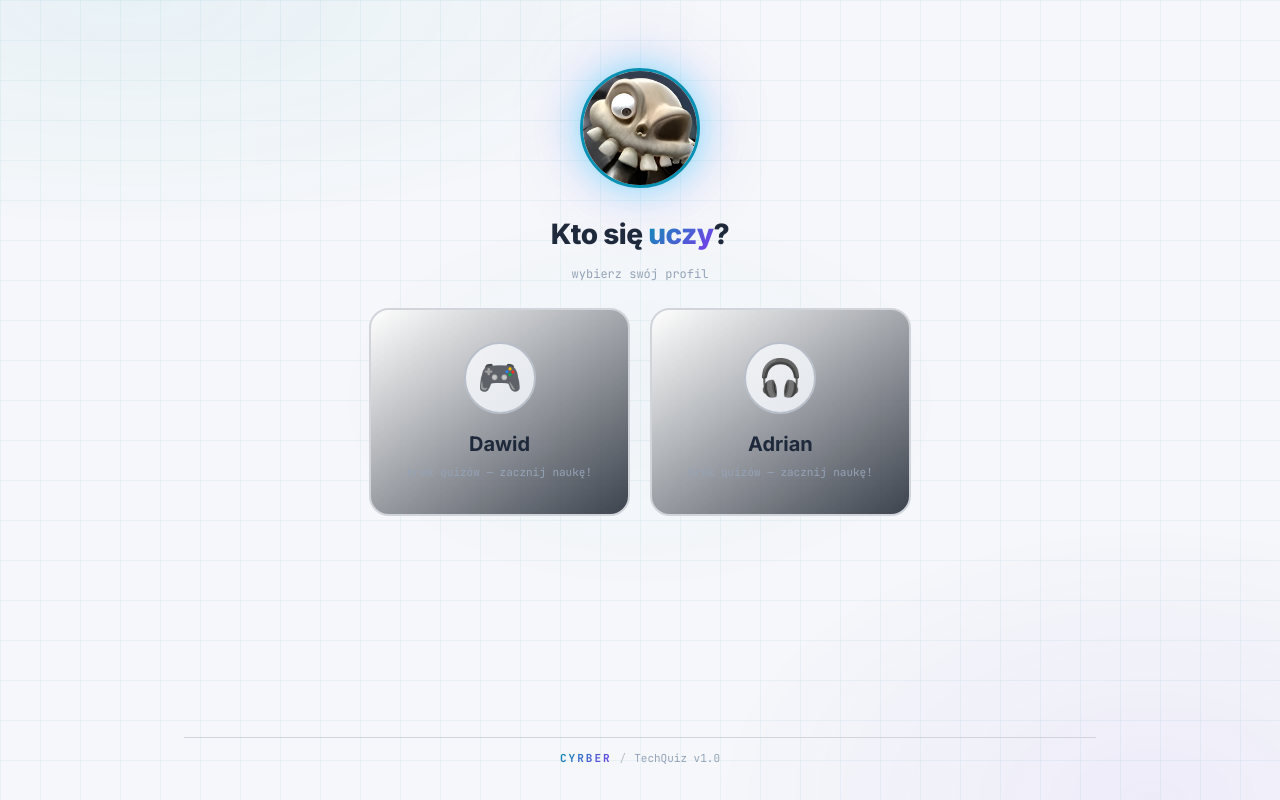
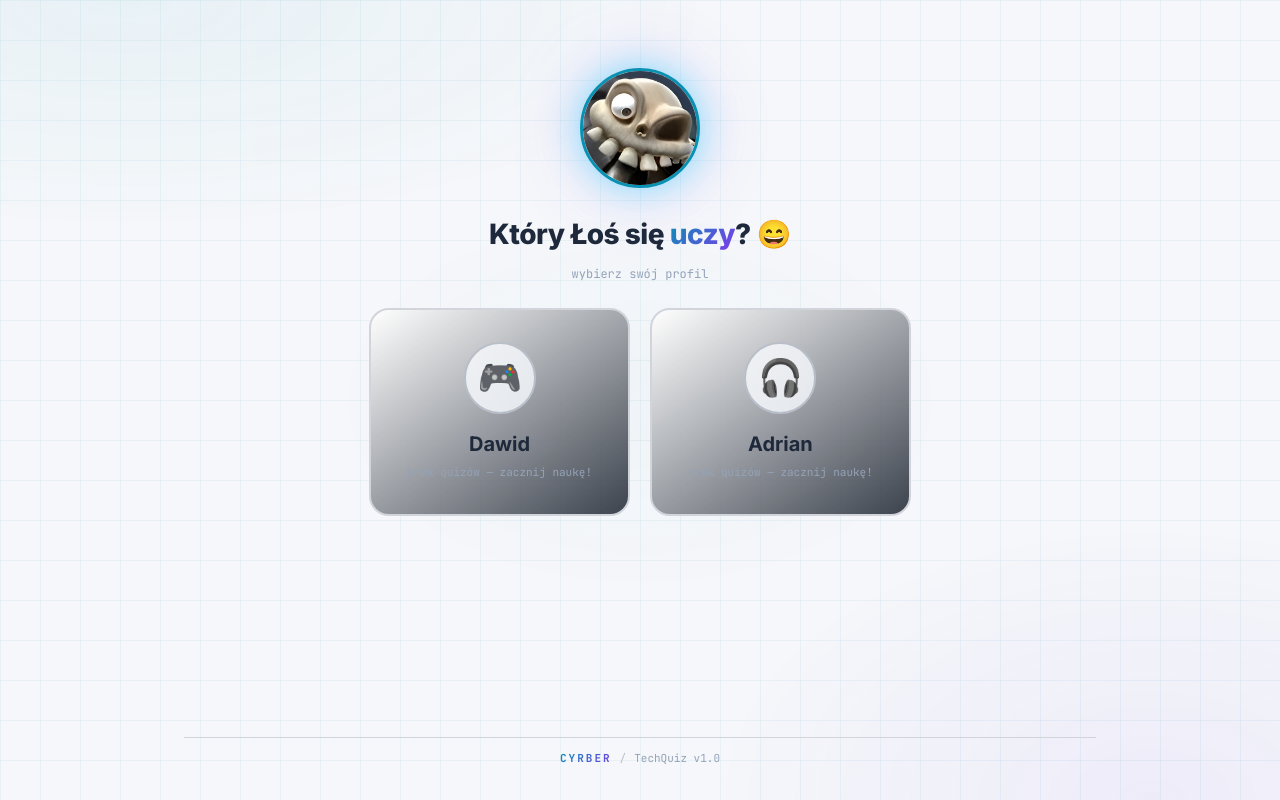
Before and after one commit to m-wilkowski/techquiz, a website: page public/index.html in a window 1280 px wide. Drawn offline with Linux system fonts and the light colour scheme; no server answers.

Commit message:
Change title to Który Łoś się uczy

```diff
--- a/public/index.html
+++ b/public/index.html
@@ -1440,7 +1440,7 @@ select:focus { border-color: var(--accent); }
   <div class="screen active" id="screenProfile">
     <div class="profile-screen">
       <img src="/toperz.png" alt="TQ" class="logo-mascot">
-      <div class="profile-title">Kto się <span>uczy</span>?</div>
+      <div class="profile-title">Który Łoś się <span>uczy</span>? 😄</div>
       <div class="profile-subtitle">wybierz swój profil</div>
       <div class="profile-cards">
         <div class="profile-card" data-profile="dawid">
```
